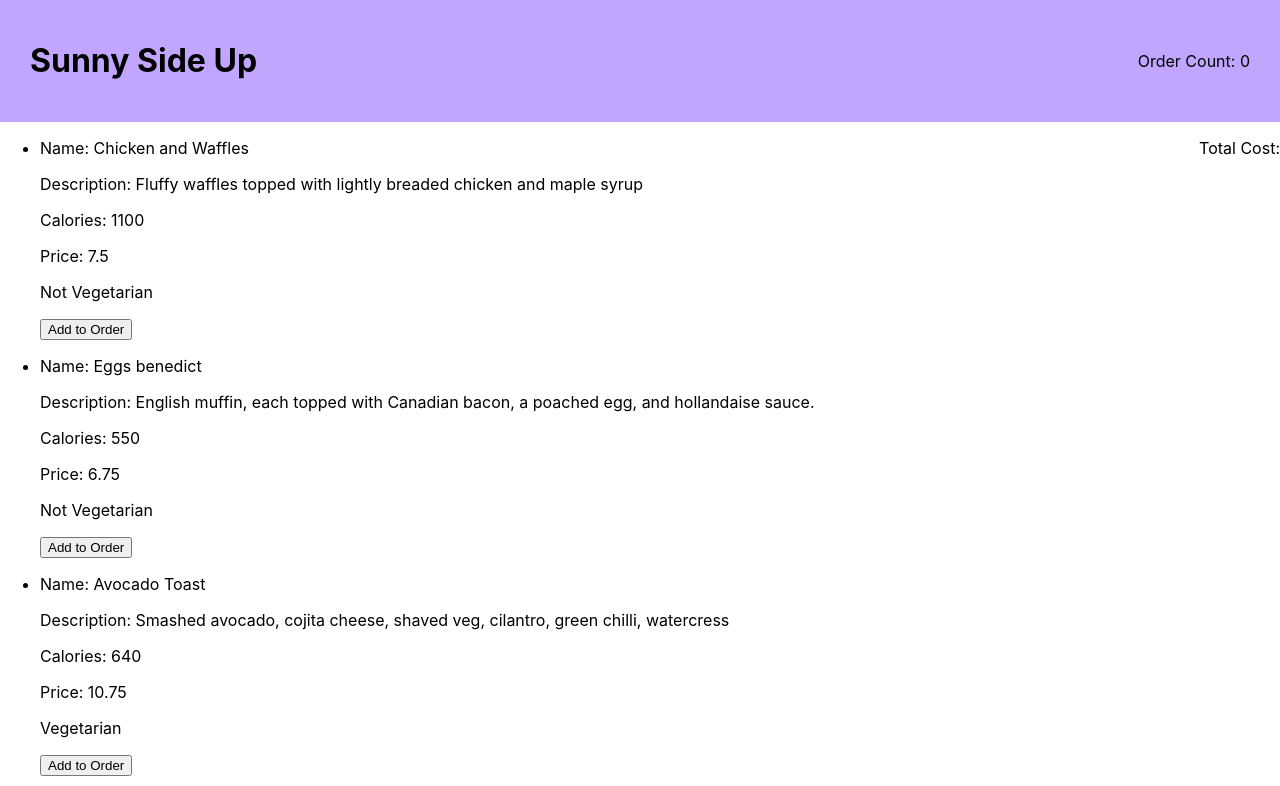
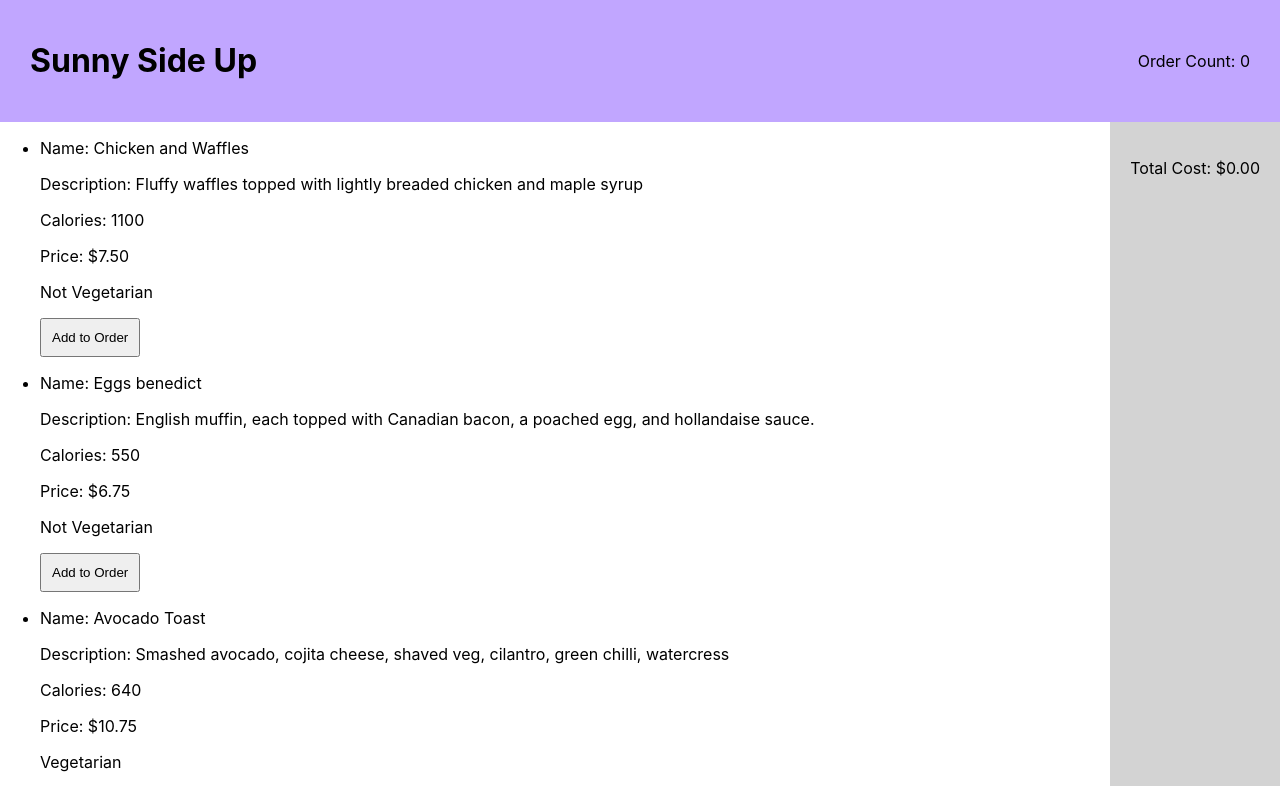
Before and after one commit to amandell2/ReactExercise7, a React (Create React App) app in the folder react-exercise-7/: page / in a window 1280 px wide. Shown: the top 786 px of the page. Built offline with nearby package versions, Linux system fonts and the light colour scheme.

Commit message:
Sidebar total cost working

```diff
--- a/react-exercise-7/src/components/MenuItem.css
+++ b/react-exercise-7/src/components/MenuItem.css
@@ -0,0 +1,7 @@
+.MenuItem__removeBtn{
+    background-color: #c1a6ff;
+}
+
+button{
+    padding: 10px;
+}
--- a/react-exercise-7/src/components/MenuItem.tsx
+++ b/react-exercise-7/src/components/MenuItem.tsx
@@ -1,6 +1,7 @@
 import {useContext, useState } from "react";
 import OrderContext from "../context/OrderContext";
 import { Item } from "../model/Item";
+import "./MenuItem.css";
 
 interface Props{
     item: Item;
@@ -19,12 +20,12 @@ export function MenuItem({item}: Props){
                     <p>Name: {item.name}</p>
                     <p>Description: {item.description}</p>
                     <p>Calories: {item.calories}</p>
-                    <p>Price: {item.price}</p>
+                    <p>Price: ${(item.price).toFixed(2)}</p>
                     {item.vegetarian ? <p>Vegetarian</p> : <p>Not Vegetarian</p>}
                     <button onClick={()=>{addItem(item); setShowRemove(true)}}>Add to Order</button>
                     {
                     showRemove &&
-                    <button onClick={()=>
+                    <button className="MenuItem__removeBtn"onClick={()=>
                         {removeItem(item.id);
                             {order.includes(item) ? setShowRemove(true) : setShowRemove(false)}
                     }}>
--- a/react-exercise-7/src/components/Sidebar.css
+++ b/react-exercise-7/src/components/Sidebar.css
@@ -0,0 +1,4 @@
+.Sidebar__container{
+    background-color: lightgrey;
+    padding: 20px;
+}
--- a/react-exercise-7/src/components/Sidebar.tsx
+++ b/react-exercise-7/src/components/Sidebar.tsx
@@ -1,17 +1,18 @@
 import { useContext } from "react";
 import OrderContext from "../context/OrderContext";
 import { MenuItem } from "./MenuItem";
+import "./Sidebar.css";
 
 
 export default function Sidebar(){
     const {order, addItem, removeItem} = useContext(OrderContext);
 
     return(
-    <div>
+    <div className="Sidebar__container">
         <ol>
-        {order.map((item, i) => <li>{item.name} -${item.price}</li> )}
+        {order.map((item, i) => <li>{item.name} -${(item.price).toFixed(2)}</li> )}
         </ol>
-        <p>Total Cost: </p>
+        <p>Total Cost: ${(order.reduce((total, currentValue) => total = total + currentValue.price,0)).toFixed(2)} </p>
     </div>
 )
 }
```
